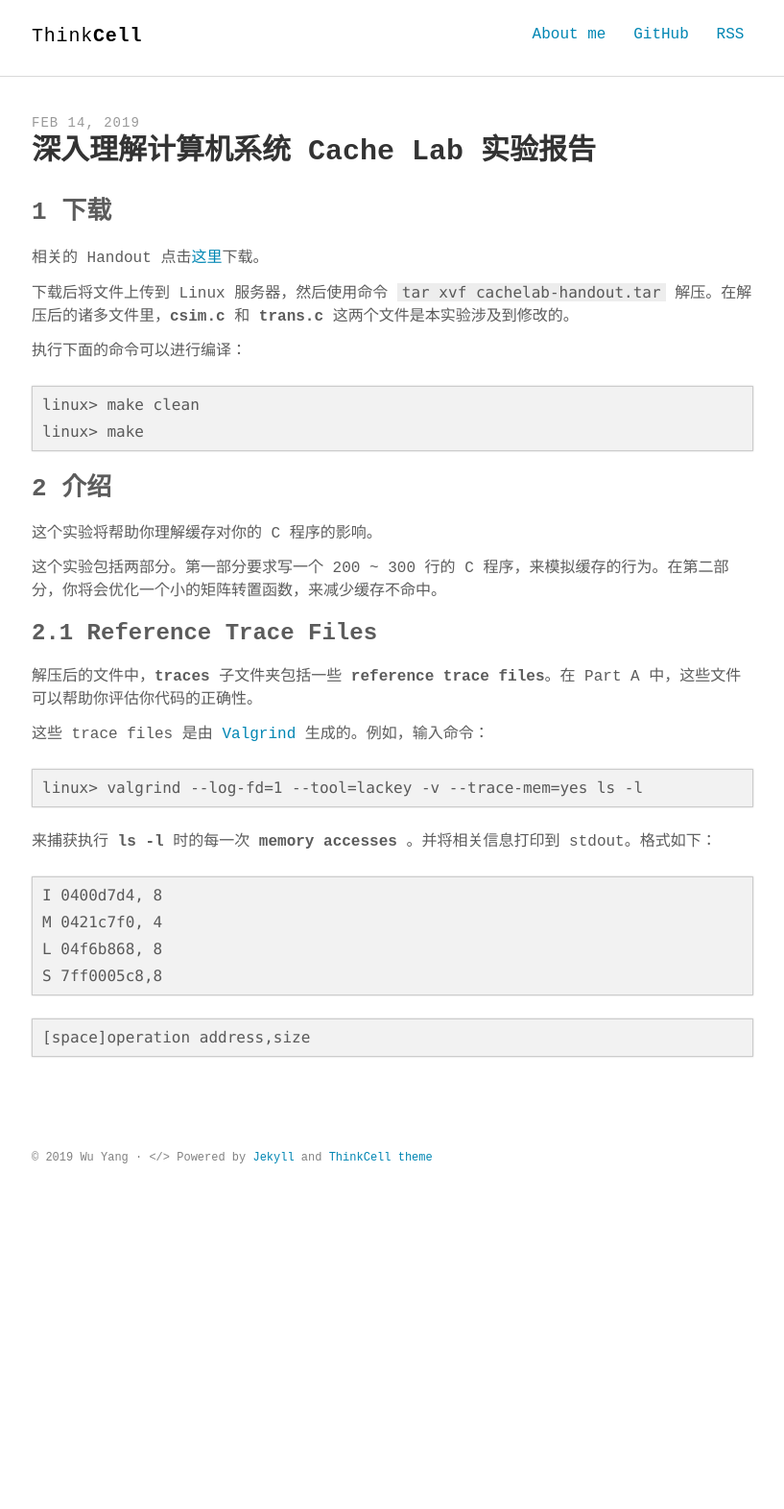
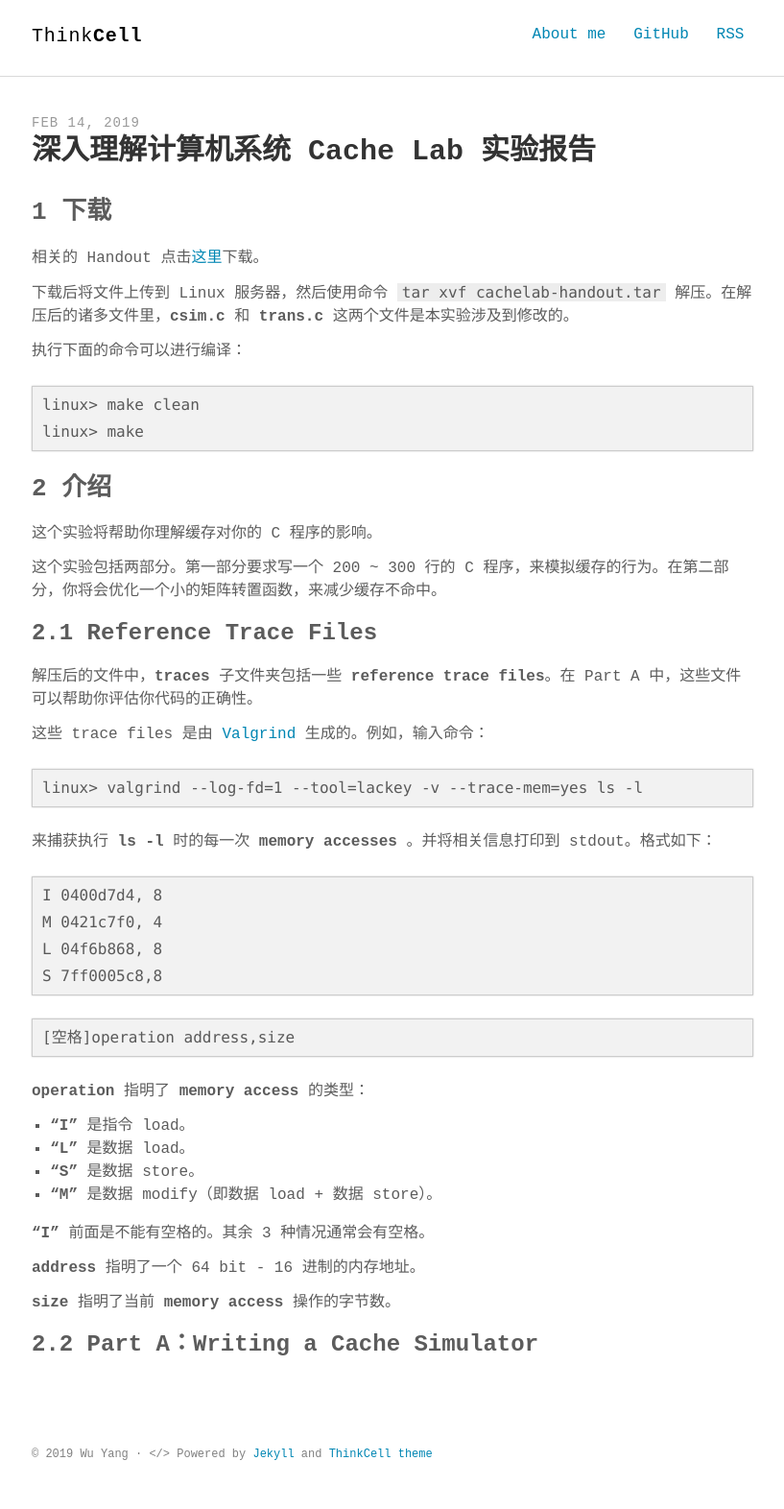
Before and after one commit to drivebyer/old-blog-theme, a Jekyll site: the page built from _posts/2019-02-14-深入理解计算机系统-Cache-Lab-实验报告.md, in a window 1280 px wide. Shown: the whole page at 96% size, without its empty margins (231-1048 px from the left). Built offline with Jekyll 4.4.1, drawn with Linux system fonts in a browser that asks for light colours; some web fonts are replaced; before the commit the page ends 1263 px from its top, so only the background shows below that.

Commit message:
Update 2019-02-14-深入理解计算机系统-Cache-Lab-实验报告.md

````diff
--- a/_posts/2019-02-14-深入理解计算机系统-Cache-Lab-实验报告.md
+++ b/_posts/2019-02-14-深入理解计算机系统-Cache-Lab-实验报告.md
@@ -45,5 +45,20 @@ S 7ff0005c8,8
 ```
 
 ```
-[space]operation address,size
+[空格]operation address,size
 ```
+
+**operation** 指明了 **memory access** 的类型：
+
+1. **“I”** 是指令 load。
+2. **“L”** 是数据 load。
+3. **“S”** 是数据 store。
+4. **“M”** 是数据 modify（即数据 load + 数据 store）。
+
+**“I”** 前面是不能有空格的。其余 3 种情况通常会有空格。
+
+**address** 指明了一个 64 bit - 16 进制的内存地址。
+
+**size** 指明了当前 **memory access** 操作的字节数。
+
+### 2.2 Part A：Writing a Cache Simulator
````
